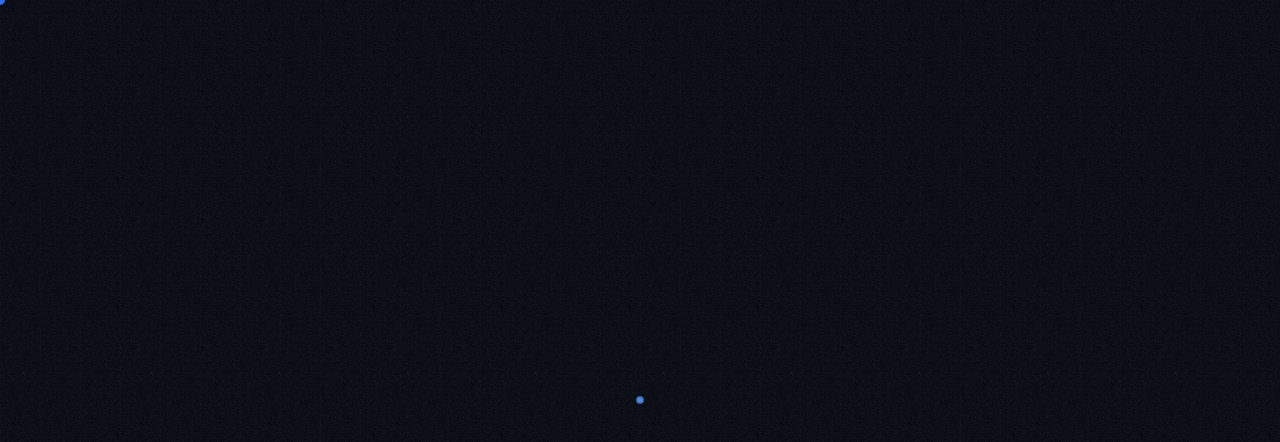
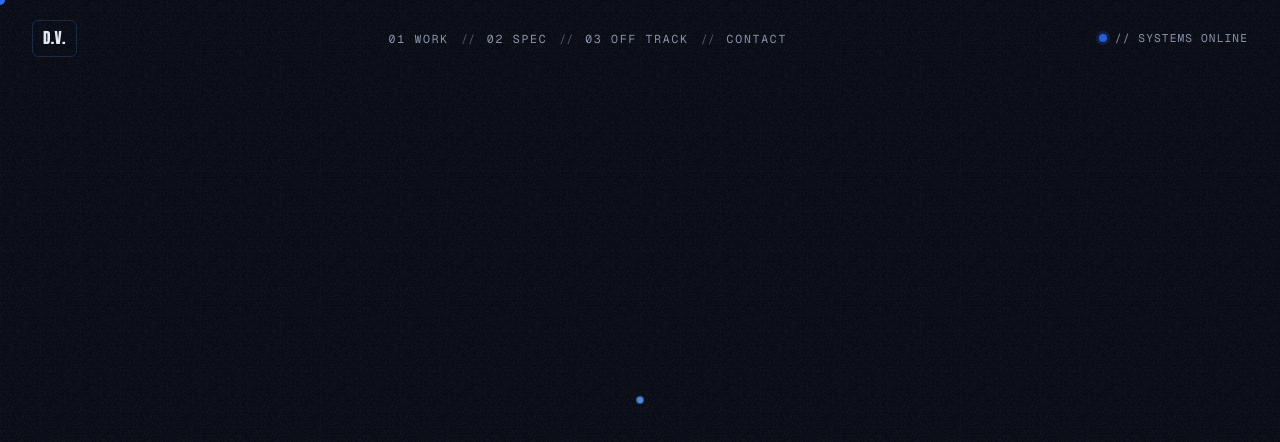
Before and after one commit to devin-voegele/portfolio, a Next.js app: page / in a window 1280 px wide. Shown: the top 442 px of the page. Built offline with nearby package versions, Linux system fonts and the light colour scheme.

Commit message:
feat: nav

```diff
--- a/app/globals.css
+++ b/app/globals.css
@@ -126,6 +126,49 @@ body::after {
   }
 }
 
+/* v2 Nav styles */
+.v2nav-link {
+  font-family: var(--font-mono), ui-monospace, monospace;
+  font-size: 0.72rem;
+  text-transform: uppercase;
+  letter-spacing: 0.15em;
+  color: var(--text-secondary);
+  text-decoration: none;
+  transition: color 0.3s ease, letter-spacing 0.3s ease;
+}
+
+.v2nav-link:hover {
+  color: var(--accent);
+  letter-spacing: 0.2em;
+}
+
+.v2nav-pulse-dot {
+  display: inline-block;
+  width: 8px;
+  height: 8px;
+  background: var(--accent);
+  border-radius: 50%;
+  flex-shrink: 0;
+  animation: v2nav-pulse 2s ease-in-out infinite;
+}
+
+@keyframes v2nav-pulse {
+  0%, 100% {
+    box-shadow: 0 0 0 0 var(--accent-glow);
+    opacity: 1;
+  }
+  50% {
+    box-shadow: 0 0 0 6px transparent;
+    opacity: 0.7;
+  }
+}
+
+@media (max-width: 768px) {
+  .v2nav-center {
+    display: none !important;
+  }
+}
+
 /* Custom scrollbar */
 ::-webkit-scrollbar {
   width: 8px;
--- a/app/page.tsx
+++ b/app/page.tsx
@@ -1,3 +1,10 @@
+import { Nav } from '@/components/sections/Nav'
+
 export default function Home() {
-  return <main className="min-h-screen bg-[var(--bg-primary)]" />
+  return (
+    <>
+      <Nav />
+      <main className="bg-[var(--bg-primary)]" />
+    </>
+  )
 }
--- /dev/null
+++ b/components/sections/Nav.tsx
@@ -0,0 +1,90 @@
+'use client'
+
+import { useEffect, useRef, useState } from 'react'
+
+export function Nav() {
+  const [scrolled, setScrolled] = useState(false)
+  const rafRef = useRef<number | null>(null)
+  const pendingRef = useRef(false)
+
+  useEffect(() => {
+    function onScroll() {
+      if (pendingRef.current) return
+      pendingRef.current = true
+      rafRef.current = requestAnimationFrame(() => {
+        setScrolled(window.scrollY > 60)
+        pendingRef.current = false
+      })
+    }
+
+    window.addEventListener('scroll', onScroll, { passive: true })
+    return () => {
+      window.removeEventListener('scroll', onScroll)
+      if (rafRef.current !== null) cancelAnimationFrame(rafRef.current)
+    }
+  }, [])
+
+  return (
+    <nav
+      style={{
+        position: 'fixed',
+        top: 0,
+        left: 0,
+        right: 0,
+        zIndex: 1000,
+        padding: '20px 32px',
+        display: 'flex',
+        justifyContent: 'space-between',
+        alignItems: 'center',
+        background: scrolled ? 'rgba(8,11,20,0.7)' : 'transparent',
+        backdropFilter: scrolled ? 'blur(12px)' : 'none',
+        WebkitBackdropFilter: scrolled ? 'blur(12px)' : 'none',
+        borderBottom: scrolled ? '1px solid var(--navy-line)' : '1px solid transparent',
+        transition: 'background 0.4s ease, backdrop-filter 0.4s ease, -webkit-backdrop-filter 0.4s ease, border-bottom 0.4s ease',
+      }}
+    >
+      {/* LEFT: monogram */}
+      <div
+        style={{
+          border: '1px solid var(--navy-line)',
+          borderRadius: '6px',
+          padding: '6px 10px',
+          fontFamily: 'var(--font-display), "Arial Narrow", sans-serif',
+          fontSize: '0.95rem',
+          letterSpacing: '0.02em',
+          color: 'var(--text-primary)',
+          userSelect: 'none',
+        }}
+      >
+        D.V.
+      </div>
+
+      {/* CENTER: nav links */}
+      <div className="v2nav-center" style={{ display: 'flex', alignItems: 'center', gap: '0.75rem' }}>
+        <a href="#work" className="v2nav-link">01 WORK</a>
+        <span style={{ color: 'var(--text-muted)', fontFamily: 'var(--font-mono)', fontSize: '0.72rem' }}>//</span>
+        <a href="#spec" className="v2nav-link">02 SPEC</a>
+        <span style={{ color: 'var(--text-muted)', fontFamily: 'var(--font-mono)', fontSize: '0.72rem' }}>//</span>
+        <a href="#offtrack" className="v2nav-link">03 OFF TRACK</a>
+        <span style={{ color: 'var(--text-muted)', fontFamily: 'var(--font-mono)', fontSize: '0.72rem' }}>//</span>
+        <a href="#contact" className="v2nav-link">CONTACT</a>
+      </div>
+
+      {/* RIGHT: status indicator */}
+      <div style={{ display: 'flex', alignItems: 'center', gap: '8px' }}>
+        <span className="v2nav-pulse-dot" />
+        <span
+          style={{
+            fontFamily: 'var(--font-mono)',
+            fontSize: '0.7rem',
+            textTransform: 'uppercase',
+            letterSpacing: '0.1em',
+            color: 'var(--text-secondary)',
+          }}
+        >
+          // SYSTEMS ONLINE
+        </span>
+      </div>
+    </nav>
+  )
+}
```
